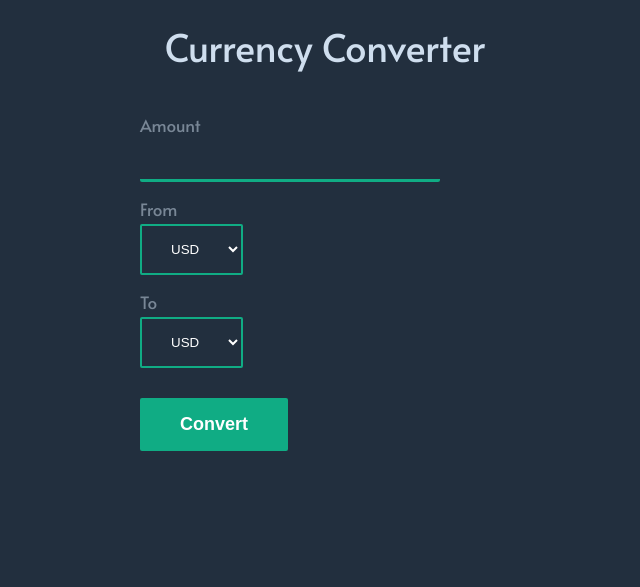
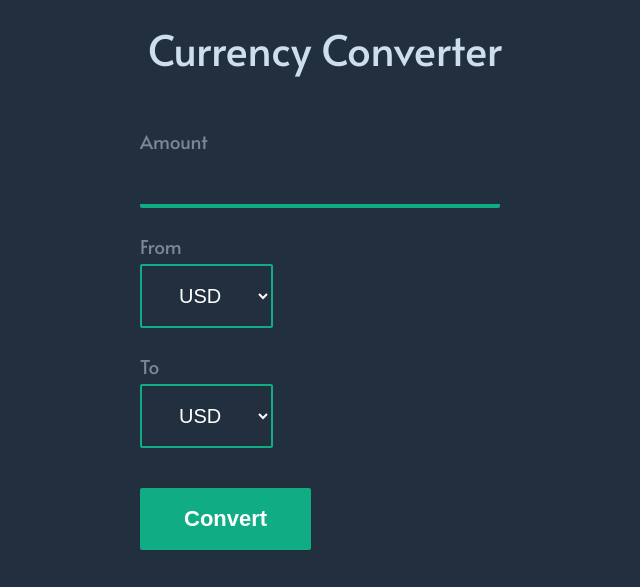
Before and after one commit to DeVinhoOne/currency-converter, a website built with webpack: page src/index.html in a window 1280 px wide. Shown: the whole page, without its empty margins (315-955 px from the left). Built offline with nearby package versions, Linux system fonts and the light colour scheme.

Commit message:
create mq for >1000px

```diff
--- a/src/scss/_form.scss
+++ b/src/scss/_form.scss
@@ -22,6 +22,10 @@
       @media (min-width: 600px) {
          margin-bottom: 15px;
       }
+
+      @media (min-width: 1000px) {
+         margin-bottom: 25px;
+      }
    }
 
    &__label {
@@ -31,6 +35,11 @@
       @media (min-width: 800px) {
          margin-bottom: 3px;
          font-size: 1.7rem;
+      }
+
+      @media (min-width: 1000px) {
+         margin-bottom: 5px;
+         font-size: 1.9rem;
       }
    }
 
@@ -52,6 +61,11 @@
          font-size: 1.8rem;
          padding: 16px 40px;
       }
+
+      @media (min-width: 1000px) {
+         font-size: 2.2rem;
+         padding: 18px 44px;
+      }
    }
 }
 
@@ -72,6 +86,13 @@
       padding: 9px 5px;
       font-size: 1.8rem;
       width: 300px;
+   }
+
+   @media (min-width: 1000px) {
+      padding: 11px 7px;
+      font-size: 2rem;
+      width: 360px;
+      border-bottom: 4px solid $main-focus-color;
    }
 }
 
@@ -96,6 +117,12 @@
       border: 2px solid $main-focus-color;
    }
 
+   @media (min-width: 800px) {
+      padding: 18px 33px;
+      font-size: 2rem;
+      border: 2px solid $main-focus-color;
+   }
+
    .form__option {
       background-color: $main-focus-color;
       font-size: 1.6rem;
@@ -105,5 +132,9 @@
       @media (min-width: 800px) {
          font-size: 1.8rem;
       }
+
+      @media (min-width: 1000px) {
+         font-size: 2rem;
+      }
    }
 }
--- a/src/scss/_header.scss
+++ b/src/scss/_header.scss
@@ -3,6 +3,10 @@
 
    @media (min-width: 800px) {
       margin-bottom: 40px;
+   }
+
+   @media (min-width: 1000px) {
+      margin-bottom: 50px;
    }
 
    &__headline {
@@ -12,5 +16,9 @@
       @media (min-width: 800px) {
          font-size: 3.8rem;
       }
+
+      @media (min-width: 1000px) {
+         font-size: 4.2rem;
+      }
    }
 }
--- a/src/scss/_summary.scss
+++ b/src/scss/_summary.scss
@@ -2,9 +2,14 @@
    margin-top: 20px;
    font-size: 2rem;
 
-   @media (min-width: 800) {
+   @media (min-width: 800px) {
       margin-top: 30px;
       font-size: 2.3rem;
+   }
+
+   @media (min-width: 1000px) {
+      margin-top: 40px;
+      font-size: 2.7rem;
    }
 
    &__result {
@@ -15,5 +20,9 @@
       @media (min-width: 800px) {
          font-size: 2.5rem;
       }
+
+      @media (min-width: 1000px) {
+         font-size: 3rem;
+      }
    }
 }
```
